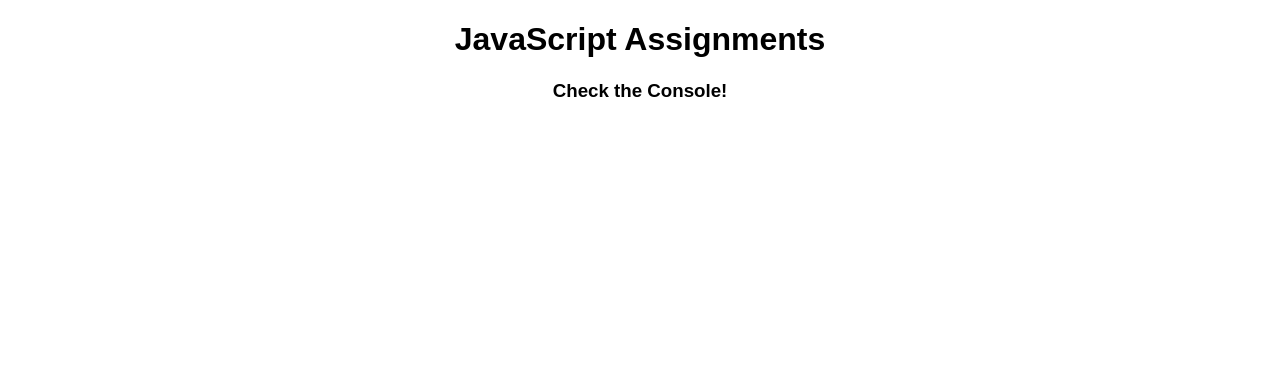
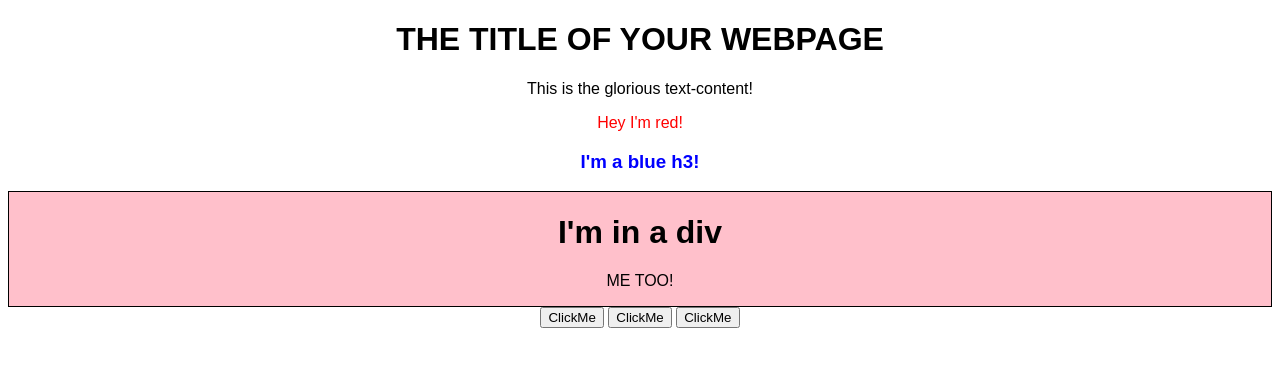
Before and after one commit to tylerthietje/js-fundamentals, a plain HTML site: page index.html in a window 1280 px wide. Drawn offline with Linux system fonts and the light colour scheme.

Commit message:
added forEach function to add click event listener to three different buttons

```diff
--- a/index.html
+++ b/index.html
@@ -1,10 +1,10 @@
 <!DOCTYPE html>
 <html lang="en">
   <head>
-    <meta charset="UTF-8">
-    <meta http-equiv="X-UA-Compatible" content="IE=edge">
-    <meta name="viewport" content="width=device-width, initial-scale=1.0">
-    <title>JS Assignment</title>
+    <meta charset="UTF-8" />
+    <meta http-equiv="X-UA-Compatible" content="IE=edge" />
+    <meta name="viewport" content="width=device-width, initial-scale=1.0" />
+    <title>DOM Manipulation</title>
     <style>
       body {
         text-align: center;
@@ -12,11 +12,15 @@
       }
     </style>
   </head>
+
   <body>
-    <h1>JavaScript Assignments</h1>
-    <h3>Check the Console!</h3>
-
-
+    <body>
+      <h1>THE TITLE OF YOUR WEBPAGE</h1>
+      <div id="container"></div>
+        <button id="1">ClickMe</button>
+        <button id="2">ClickMe</button>
+        <button id="3">ClickMe</button>
+    </body>
 
     <script src="script.js"></script>
   </body>
--- a/script.js
+++ b/script.js
@@ -1,23 +1,44 @@
-function add7(num) {
-    return num + 7;
-}
+// your JavaScript file
+const container = document.querySelector('#container');
+const content = document.createElement('div');
+const para = document.createElement('p');
+const h3 = document.createElement('h3');
+const div = document.createElement('div');
+const h1 = document.createElement('h1');
+const para2 = document.createElement('p');
 
-console.log(add7(5));
+const buttons = document.querySelectorAll("button");
 
-function multiply(num1, num2) {
-    return num1 * num2;
-}
+// buttons is a node list. It looks and acts much like an array.
+// use forEach to iterate over the buttons
+buttons.forEach((button) => {
+    // add a 'click' listener for each button
+    button.addEventListener('click', () => {
+        alert(`You clicked on button number ${button.id}!`);
+    });
+});
 
-console.log(multiply(5, 10));
 
-function capitalize(str) {
-    return str[0].toUpperCase() + str.substring(1).toLowerCase();
-}
-console.log(capitalize('does it work on a new string?'));
-console.log(capitalize('HOW ABOUT THIS ONE?'));
-console.log(capitalize('ThIs Is A tEsT'));
+// Adding class to first div and adding div to container as a child
+content.classList.add('content');
+content.textContent = 'This is the glorious text-content!';
+container.appendChild(content);
 
-function lastLetter(str) {
-    return str.substr(-1);
-}
-console.log(lastLetter('This is a test string'));
+// adding styles to first paragraph and appending it to the container
+para.style.color = "red";
+para.textContent = "Hey I'm red!"
+container.appendChild(para);
+
+//adding styles to the h3 and appending it to the container
+h3.style.color = "blue";
+h3.textContent = "I'm a blue h3!";
+container.appendChild(h3);
+
+//adding a second div with styles and appending it to the container after appending an h1 and a paragraph to the div first
+div.style.border = "1px solid black";
+div.style.backgroundColor = "pink";
+h1.textContent = "I'm in a div";
+div.appendChild(h1);
+para2.textContent = "ME TOO!";
+div.appendChild(para2);
+container.appendChild(div);
```
Lines whose indentation alone changed are shown as unchanged.
